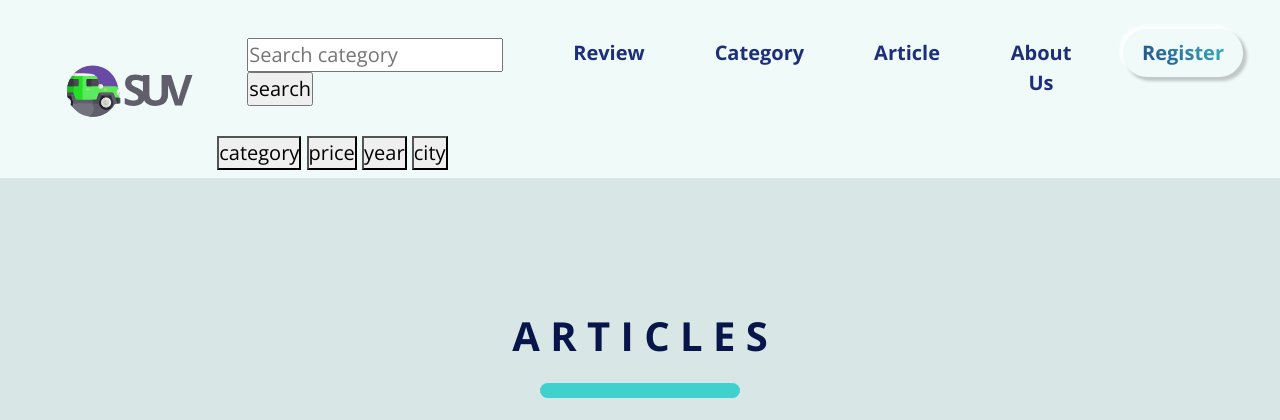
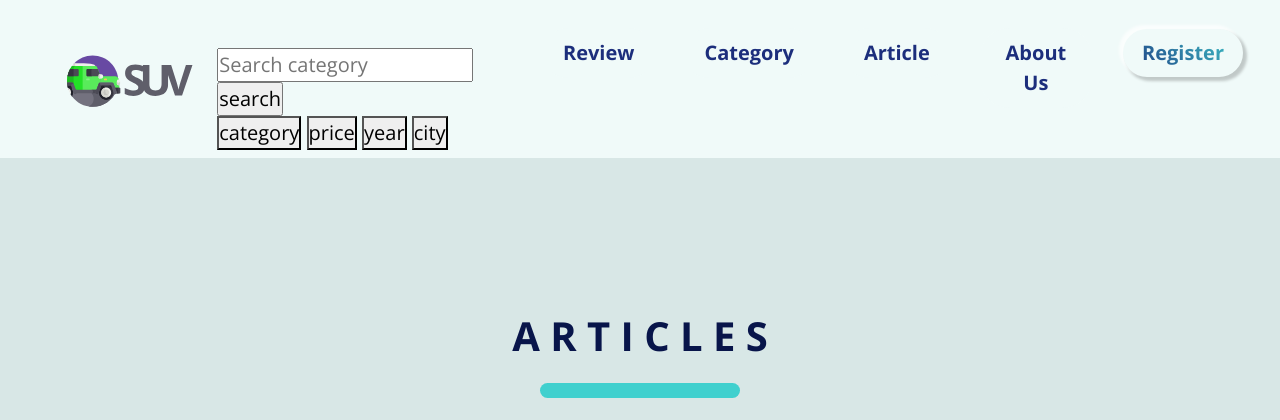
Before and after one commit to suryanirvana/shop-ur-vehicle-suv, a Django app: page /articles.html in a window 1280 px wide. Shown: the top 420 px of the page. Run offline with Django 3.2, Linux system fonts and the light colour scheme; data comes from the database, SQL or seed files in the repository; some libraries are stand-ins or nearby versions.

Commit message:
[REFACTOR] update the search box style

```diff
--- a/suv/templates/base.html
+++ b/suv/templates/base.html
@@ -42,7 +42,7 @@
                     style="width: 150px; margin-left: 4vw;" href="#home"></a>
             <ul class="navbar-nav ml-auto">
                 <li class="nav-item" style="text-align: left;">
-                    <form id="searchForm" action="category.html" method="GET" style="margin: 20px 20px 20px 10px; padding: 10px 20px">
+                    <form id="searchForm" action="category.html" method="GET" style="margin: 20px 20px 0px 0px; padding: 20px 10px 0px 0px">
                         <input type="text" name="q" placeholder="Search category"></input>
                         <input type="submit" value="search"></input>
                     </form>
```
